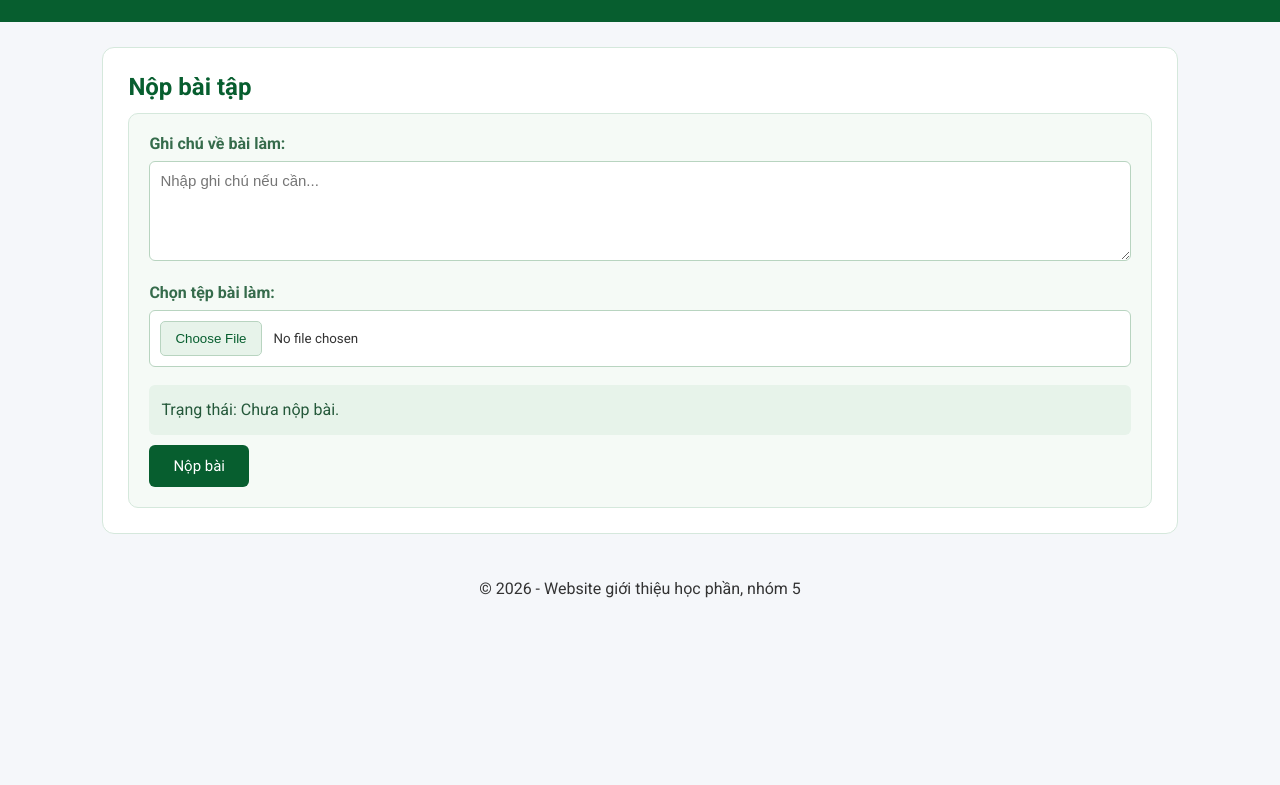
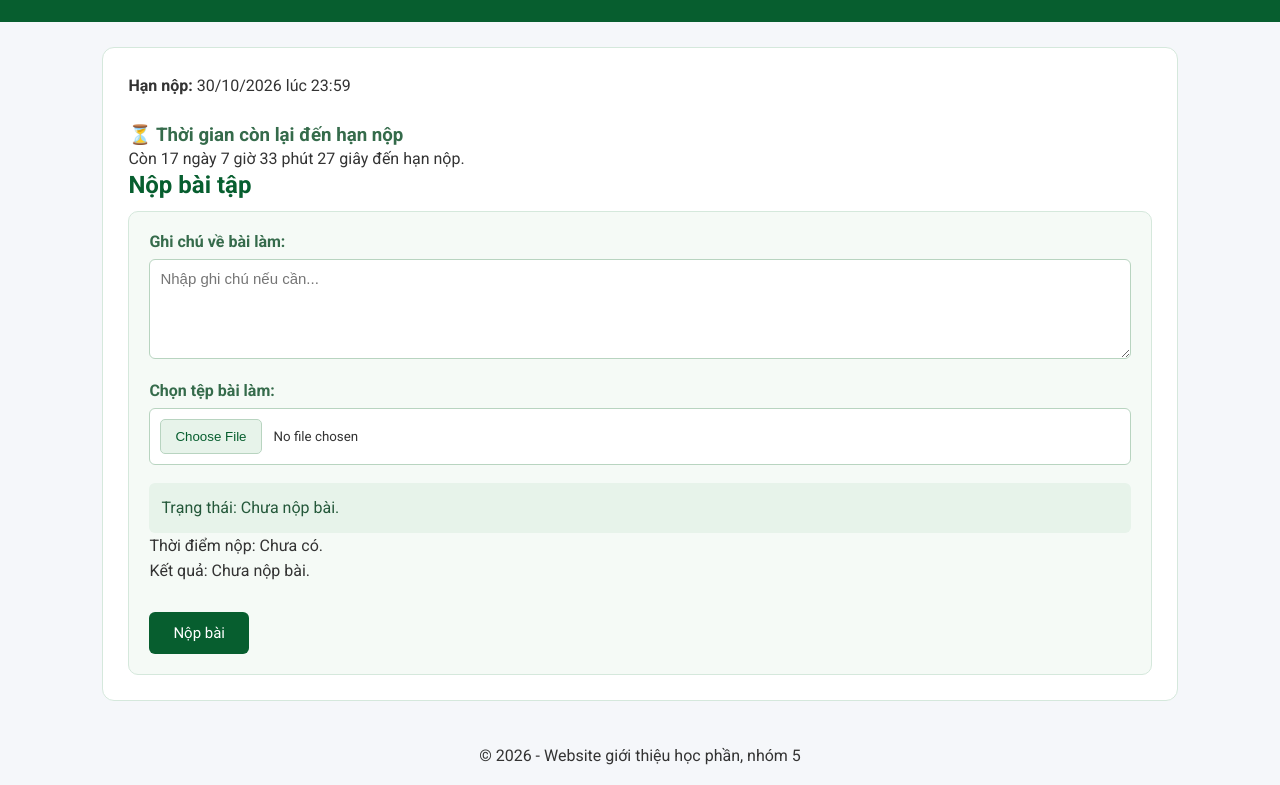
Before and after one commit to hienddk66sptin-gif/ICT0023-K66-Nhom05-WebsiteHocPhan, a plain HTML site: page baitapliluan.html in a window 1280 px wide. Shown: the part 118-903 px from the top of the page. Before the commit the page ends 800 px from the top, so only its background shows below. Drawn offline with Linux system fonts and the light colour scheme.

Commit message:
Update baitapliluan.html

```diff
--- a/baitapliluan.html
+++ b/baitapliluan.html
@@ -3,7 +3,7 @@
 <head>
     <meta charset="UTF-8">
     <meta name="viewport" content="width=device-width, initial-scale=1.0">
-    <title>Bài tập - Thiết kế Web</title>
+    <title>Bài tập lí luận dạy học tin học </title>
     <link rel="stylesheet" href="responsive.css">
     <link rel="stylesheet" href="baitap.css">
 </head>
@@ -17,7 +17,22 @@
     </header>
 <main>
     <section>
+        <p>
+            <strong>Hạn nộp:</strong>
+            <time id="han_nop" datetime="2026-10-30T23:59:00">
+                30/10/2026 lúc 23:59
+            </time>
+        </p>
+
+        <div id="khu_vuc_dem_nguoc" class="dem_nguoc">
+            <h3>⏳ Thời gian còn lại đến hạn nộp</h3>
+            <p id="thoi_gian_con_lai" role="status" aria-live="polite">
+                Đang chờ khởi tạo đồng hồ...
+            </p>
+        </div>
+
         <h2 class="tieu_de_nop_bai">Nộp bài tập</h2>
+
         <form id="form_nop_bai">
             <div>
                 <label for="ghi_chu">
@@ -43,9 +58,16 @@
                     accept=".html,.css,.js,.zip,.rar,.pdf" required
                 >
             </div>
-            <p id="trang_thai_nop_bai">
-                Trạng thái: Chưa nộp bài.
-            </p>
+
+                <p id="trang_thai_nop_bai">
+                   Trạng thái: Chưa nộp bài.
+                </p>
+
+            <div id="ket_qua_thoi_gian_nop" aria-live="polite">
+                 <p>Thời điểm nộp: Chưa có.</p>
+                 <p>Kết quả: Chưa nộp bài.</p>
+            </div>
+
             <button class="nut_nop_bai_o_cuoi" type="submit">Nộp bài</button>
         </form>
     </section>
@@ -54,5 +76,6 @@
         <p>© 2026 - Website giới thiệu học phần, nhóm 5</p>
     </footer>
         <script src="nopbaitap.js"> </script>
+        <script src="demnguoc.js"></script>
 </body>
 </html>
```
